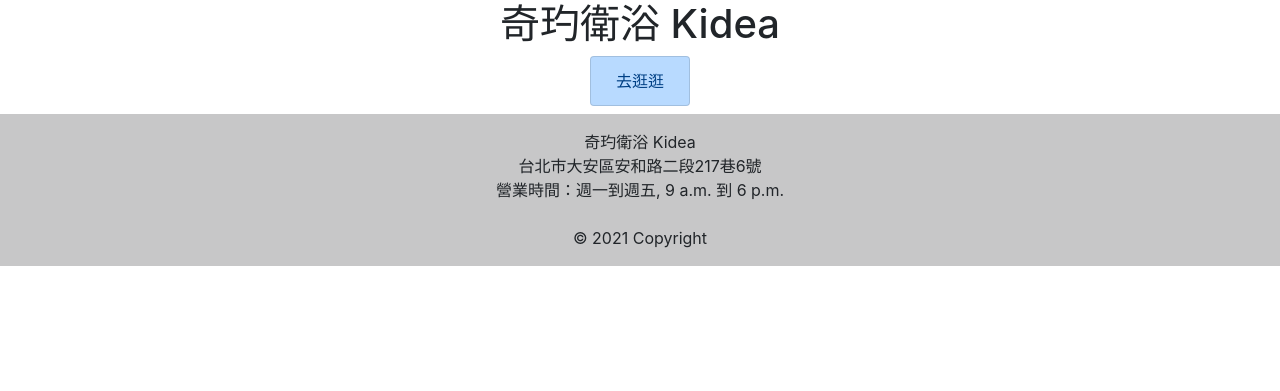
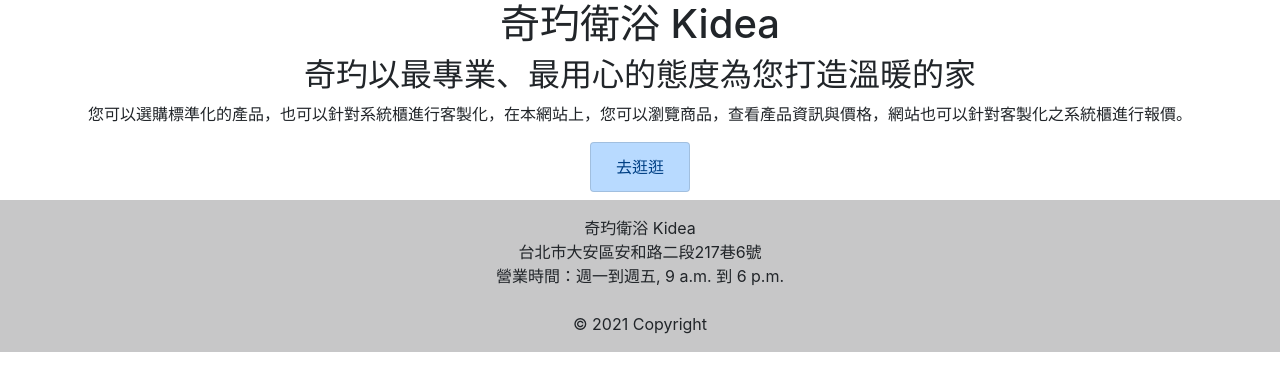
Before and after one commit to IAmAngelLiu/SystemAnalysis, a Django app: page / in a window 1280 px wide. Shown: the part 56-447 px from the top of the page. Run offline with Django 3.2, Linux system fonts and the light colour scheme; some libraries are stand-ins or nearby versions.

Commit message:
home page update

```diff
--- a/kidea/accounts/templates/accounts/index.html
+++ b/kidea/accounts/templates/accounts/index.html
@@ -15,11 +15,24 @@ h1{
 	text-align: center;
 }
 
+#title{
+	text-align: center;
+}
+
+#des{
+	text-align: center;
+}
+
+#con{
+	text-align: center;
+}
+
 </style>
 
 
-<h1>奇玓衛浴 Kidea</h1>
-<h1>    </h1>
+<h1 id="title">奇玓衛浴 Kidea</h1>
+<h2 id="des">奇玓以最專業、最用心的態度為您打造溫暖的家</h2>
+<p id="con">您可以選購標準化的產品，也可以針對系統櫃進行客製化，在本網站上，您可以瀏覽商品，查看產品資訊與價格，網站也可以針對客製化之系統櫃進行報價。</p>
 
 <div class="navbar-nav" id="goshopping">
   <a class="list-group-item list-group-item-action list-group-item-primary" href="{% url 'browse' %}">去逛逛 <span class="sr-only">(current)</span></a>
--- a/kidea/accounts/templates/accounts/quotation.html
+++ b/kidea/accounts/templates/accounts/quotation.html
@@ -21,6 +21,7 @@ body{
 
 
 <h1>Quotation page</h1>
+<h1>這頁應該用不到</h1>
 
 <div class="position-relative overflow-hidden p-3 p-md-5 m-md-3 text-center bg-light">
     <div class="col-md-5 p-lg-5 mx-auto my-5">
--- a/kidea/accounts/templates/accounts/singleproduct2.html
+++ b/kidea/accounts/templates/accounts/singleproduct2.html
@@ -18,6 +18,7 @@ body{
 
 <h1>詳細商品資訊</h1>
 <h1>Single Product Page 2</h1>
+<h1>這頁沒有要用</h1>
 
 
 <!-- <section class="text-center mb-4" id="all">
```
Also changed, not shown: kidea/accounts/templates/accounts/singleproduct.html (+1 -30 lines).
